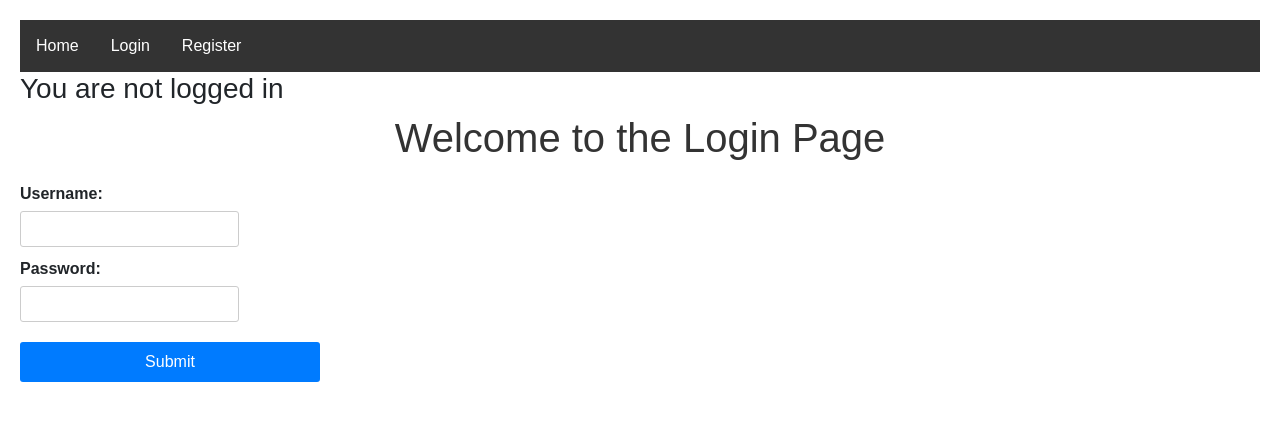
After one commit to beknobloch/Roommate-Helper, a Flask app: page /login in a window 1280 px wide. The commit adds this page. Shown: the top 421 px of the page. Run offline with Flask 3, Linux system fonts and the light colour scheme.

Commit message:
Made progress on a login functionality

```diff
--- a/app.py
+++ b/app.py
@@ -5,15 +5,25 @@ from user import User
 from item import Item
 from ledger import Ledger
 from datetime import datetime
+from flask_login import LoginManager, UserMixin, login_user, logout_user, login_required
 
 app = Flask(__name__)
 app.config['SQLALCHEMY_DATABASE_URI'] = 'sqlite:///test.db'
+app.config["SECRET_KEY"] = "abc"
 db = SQLAlchemy(app)
+login_manager = LoginManager()
+login_manager.init_app(app)
 
 
-class Users(db.Model):
+@login_manager.user_loader
+def loader_user(user_id):
+    return Users.query.get(int(user_id))
+
+
+class Users(UserMixin, db.Model):
     id = db.Column(db.Integer, primary_key=True)
-    content = db.Column(db.String(200), nullable=False)
+    username = db.Column(db.String(250), unique=True, nullable=False)
+    password = db.Column(db.String(250), nullable=False)
     balance = db.Column(db.Float, nullable=False)
     date_created = db.Column(db.DateTime, default=datetime.utcnow)
 
@@ -43,6 +53,33 @@ sample_dict = {
 # fake data end
 
 
+@login_manager.user_loader
+def loader_user(user_id):
+    return Users.query.get(user_id)
+
+
+@app.route('/register', methods=["GET", "POST"])
+def register():
+    # If the user made a POST request, create a new user
+    if request.method == "POST":
+        new_user = Users(balance=float(request.form.get("balance")),
+                         username=request.form.get("username"),
+                         password=request.form.get("password"))
+
+        try:
+            db.session.add(new_user)
+            db.session.commit()
+        except:
+            return 'There was an issue adding your user'
+        # Once user account created, redirect them
+        # to login route (created later on)
+        users = Users.query.order_by(Users.date_created).all()
+        return render_template('login.html', users=users)
+        # return redirect(url_for('login'))
+    # Renders sign_up template if user made a GET request
+    return render_template("register.html")
+
+
 @app.route('/', methods=['POST', 'GET'])
 def index():  # put application's code here
     return render_template('index.html')
@@ -55,27 +92,27 @@ def delete(id):
     try:
         db.session.delete(user_to_delete)
         db.session.commit()
-        return redirect('/')
+        return redirect(url_for('account'))
     except:
         return "There was a problem deleting that user"
 
 
-@app.route('/user', methods=['POST', 'GET'])
-def add_user():
+@app.route('/account', methods=['POST', 'GET'])
+def account():
+    users = Users.query.order_by(Users.date_created).all()
+    return render_template('account.html', users=users)
+
+
+@app.route('/login', methods=['POST', 'GET'])
+def login():
     if request.method == 'POST':
-        username_content = request.form['content']
-        balance = float(request.form['balance'])
-        new_user = Users(content=username_content, balance=balance)
-
-        try:
-            db.session.add(new_user)
-            db.session.commit()
-            return redirect('/')
-        except:
-            return 'There was an issue adding your user'
-    else:
-        users = Users.query.order_by(Users.date_created).all()
-        return render_template('user.html', users=users)
+        user = Users.query.filter_by(username=request.form.get("username_login")).first()
+        # Check if the password entered is the same as the user's password
+        if login.password == request.form.get("password_login"):
+            # Use the login_user method to log in the user
+            login_user(user)
+            return redirect(url_for('/'))
+    return render_template('login.html')
 
 
 @app.route('/pass_data', methods=['POST'])
--- a/templates/base.html
+++ b/templates/base.html
@@ -12,10 +12,22 @@
       {% block head %}{% endblock %}
   </head>
   <body>
-  <nav>
+  {% if current_user.is_authenticated %}
+      <nav>
       <a href="{{ url_for('index') }}">Home</a>
-      <a href="{{ url_for('add_user') }}">User Page</a>
-    </nav>
-    {% block body %}{% endblock %}
+      <a href="{{ url_for('login') }}">Login</a>
+      <a href="{{ url_for('register') }}">Register</a>
+      <a href="{{ url_for('account') }}">Account</a>
+  </nav>
+      <h3>You are logged in</h3>
+      {% else %}
+        <nav>
+      <a href="{{ url_for('index') }}">Home</a>
+      <a href="{{ url_for('login') }}">Login</a>
+      <a href="{{ url_for('register') }}">Register</a>
+  </nav>
+      <h3>You are not logged in</h3>
+  {% endif %}
+  {% block body %}{% endblock %}
   </body>
 </html>
--- /dev/null
+++ b/templates/login.html
@@ -0,0 +1,20 @@
+{% extends 'base.html' %}
+
+{% block head %}
+<title>Login Page</title>
+{% endblock %}
+
+{% block body %}
+    <h1>Welcome to the Login Page</h1>
+        <form action="/login" method="POST">
+            <div class="username_login">
+                <label for="username_login">Username:</label>
+                <input type="text" name="username_login" id="username_login"/>
+            </div>
+            <div class="password_login">
+                <label for="password_login">Password:</label>
+                <input type="text" name="password_login" id="password_login"/>
+            </div>
+            <button type="submit">Submit</button>
+        </form>
+{% endblock %}
```
Also changed, not shown: templates/account.html (renamed from templates/user.html, +4 -11 lines), templates/register.html (added, +27 -0 lines), instance/test.db.
